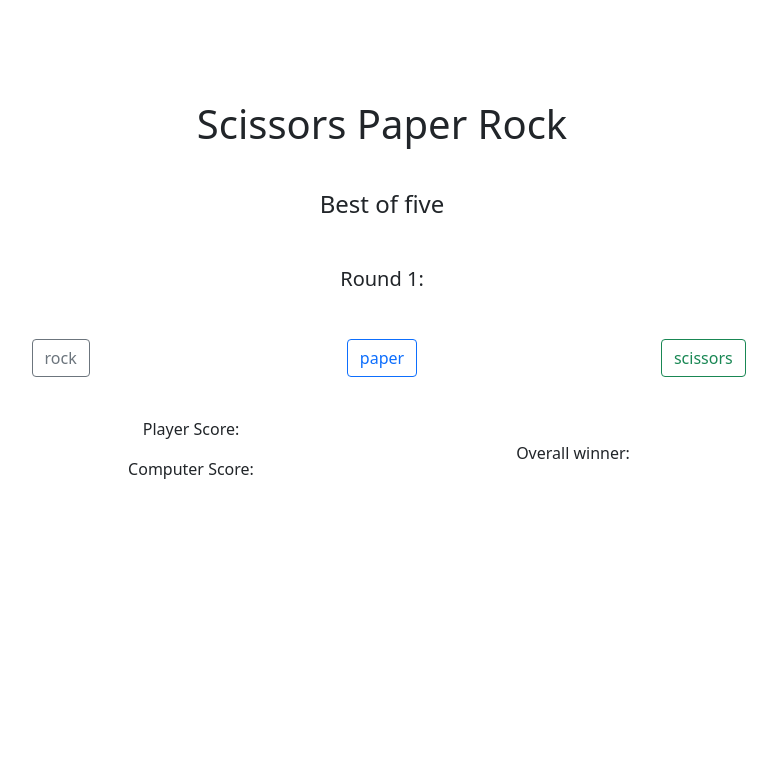
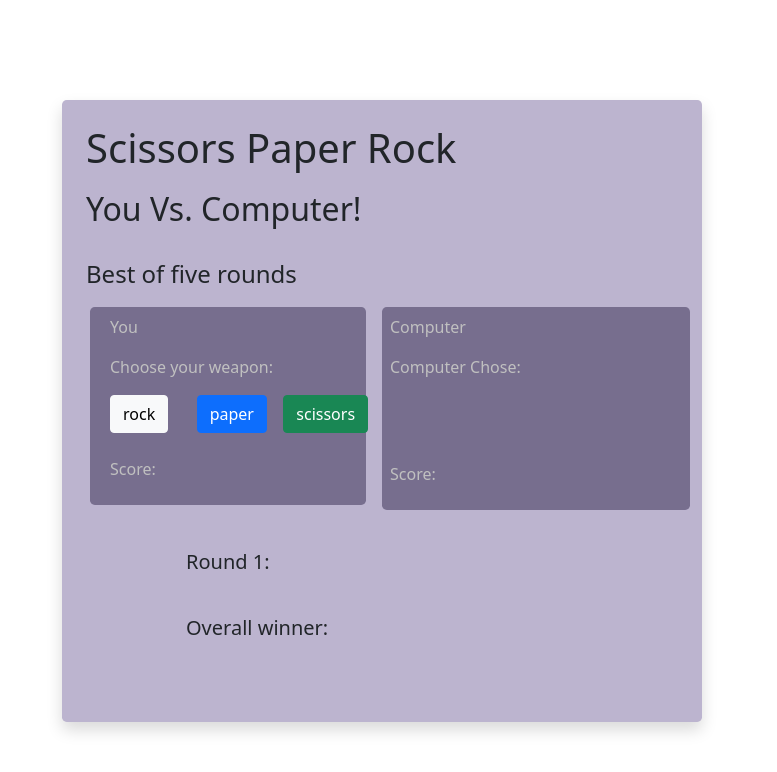
Before and after one commit to frannieziesemer/rock-paper-scissors, a plain HTML site: page index.html in a window 1280 px wide. Shown: the whole page, without its empty margins (258-1035 px from the left). Drawn offline with nearby package versions, Linux system fonts and the light colour scheme.

Commit message:
update styling

```diff
--- a/index.html
+++ b/index.html
@@ -6,40 +6,47 @@
     <title>Rock Paper Scissors</title>
     <!-- Bootstrap CSS only -->
     <link href="https://cdn.jsdelivr.net/npm/bootstrap@5.0.0-beta1/dist/css/bootstrap.min.css" rel="stylesheet" integrity="sha384-giJF6kkoqNQ00vy+HMDP7azOuL0xtbfIcaT9wjKHr8RbDVddVHyTfAAsrekwKmP1" crossorigin="anonymous">
+    <link rel="stylesheet" href="https://cdn.jsdelivr.net/npm/bootstrap-icons@1.3.0/font/bootstrap-icons.css">
     <link href="styles.css" rel="stylesheet">
 </head>
 <body>
-    <div class="container">
+    <div class="container shadow p-4 mb-5 rounded-3">
         <div class="row">
             <div class="col-12">
                 <h1>Scissors Paper Rock</h1>
+                <h2>You Vs. Computer!</h2>
                 <br>
-                <h4>Best of five</h4>
-                <h5 >Round <span class="gameCount">1</span>: <span class="gameStatus"></span>
-                </h5>
+                <h4>Best of five rounds</h4>
             </div>
         </div>
-        <div class="row">
-            <div class="col-4">
-                <button type="button" class="btn btn-outline-secondary rock">rock</button>
+        <div class="row buttonContainer">
+            <div class="col-6">
+                <div class="row p-2 mx-1 rounded-3 playerBox">
+                    <p>You</p>
+                    <p>Choose your weapon:</p>
+                    <div class="col-4"><button type="button" class="btn btn-light rock">rock</button></div>
+                <div class="col-4">
+                    <button type="button" class="btn btn-primary paper">paper</button>
+                </div>
+                <div class="col-4">
+                    <button type="button" class="btn btn-success scissors">scissors</button>
+                </div>
+                <p class="pt-4">Score: <span class="playerScore"></span></p>
             </div>
-            <div class="col-4">
-                <button type="button" class="btn btn-outline-primary paper">paper</button>
             </div>
-            <div class="col-4">
-                <button type="button" class="btn btn-outline-success scissors">scissors</button>
+            <div class="col-6 rounded-3 p-2 computerBox">
+                <p>Computer</p>
+                <p>Computer Chose: </p>
+                <div class="computerSelection m-2 p-2"></div>
+                <p class="pt-4">Score: <span class="computerScore"></span></p>
             </div>
         </div>
         <div class="row scores">
+            <div class="col-12">
+                <h5 >Round <span class="gameCount">1</span>: <span class="gameStatus"></span> </h5>
 
-
-            <div class="col-6">
-                <p>Player Score:<span class="playerScore"></span></p>
-                <p>Computer Score:<span class="computerScore"></span></p>
-            </div>
-            <div class="col-6">
                 <br>
-                <p >Overall winner: <span class="results"></span></p>
+            <h5 >Overall winner: <span class="results"></span></h5>
             </div>
         </div>
 
--- a/script.js
+++ b/script.js
@@ -15,12 +15,13 @@ const playerScoreDisplay = document.querySelector('.playerScore');
 const resultsDisplay = document.querySelector('.results');
 const gameCount = document.querySelector('.gameCount');
 const gameStatus = document.querySelector('.gameStatus');
+const computerSelection = document.querySelector('.computerSelection');
 
 
 function computerPlay() {
     let item = ['rock', 'paper', 'scissors'];
     let selection = Math.floor(Math.random() * item.length);
-    // console.log(`computer: ${item[selection]}`);
+    computerSelection.textContent = item[selection];
     return item[selection];
 }
 
@@ -32,12 +33,11 @@ function playRound(computer, player) {
         (player === 'scissors' && computer === 'rock')) {
             ++computerScore;
             gameStatus.textContent = 'Computer wins';
-
     } else if ((player === 'rock' && computer === 'scissors') ||
         (player === 'scissors' && computer === 'paper') ||
         (player === 'paper' && computer === 'rock')) {
             ++playerScore;
-            gameStatus.textContent = 'you win!';
+            gameStatus.textContent = 'You win!';
     } else {
         console.log('error');
     }
@@ -48,25 +48,18 @@ function playRound(computer, player) {
     keepScore(computerScore, playerScore, totalGames);
 }
 
-// function displayScores(){
-//     computerScoreDisplay.textContent = computerScore;
-// }
 
 function keepScore(computerScore, playerScore, totalGames) {
     if(totalGames === 5) {
         resetScores();
         if (computerScore > playerScore) {
             resultsDisplay.textContent = 'Computer Wins';
-            console.log('From five games Computer Wins');
         }   else if (computerScore < playerScore) {
             resultsDisplay.textContent = 'You win!';
-            console.log('From five games You win!');
         }   else if (computerScore === playerScore) {
             resultsDisplay.textContent = 'Tie!';
-            console.log('from five games Tie!');
         }
     } else {
-        // gameStatus.textContent = 'next round!';
         resultsDisplay.textContent = ' ';
     };
 
--- a/styles.css
+++ b/styles.css
@@ -1,15 +1,26 @@
 .container {
     margin: 100px auto;
-    padding: 0px 100px 0px 100px;
-    text-align: center;
+    padding: 50px 50px;
+    /* text-align: center; */
+    background-color: #BCB4CF;
+    width: 50%;
 }
 
-h1 {
+h1, h4, h5 {
     padding-bottom: 10px;
 }
-h4, h5 {
-    padding-bottom: 40px;
+
+.computerSelection {
+    width: 45%;
+    height: 35px;
+
 }
+
+.computerBox, .playerBox {
+    background-color: rgb(74, 64, 100, 0.6);
+    color:silver;
+}
+
 .scores {
     padding: 40px 100px;
 }
```
